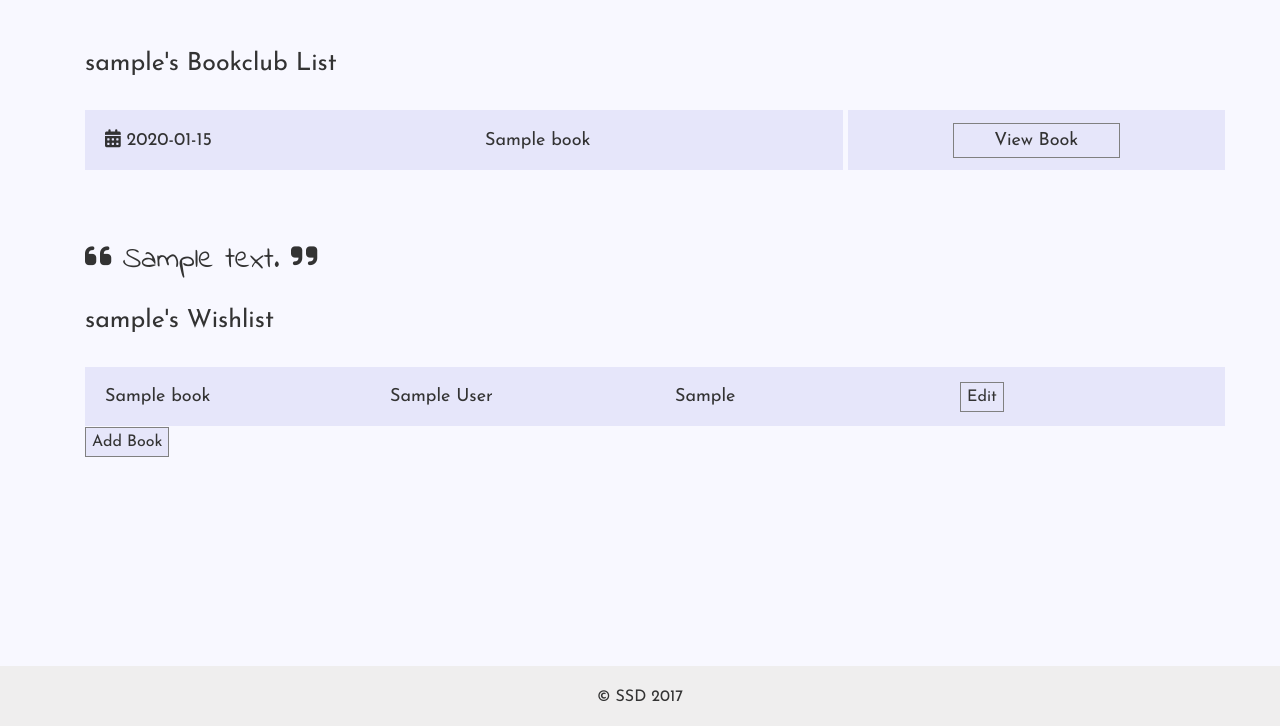
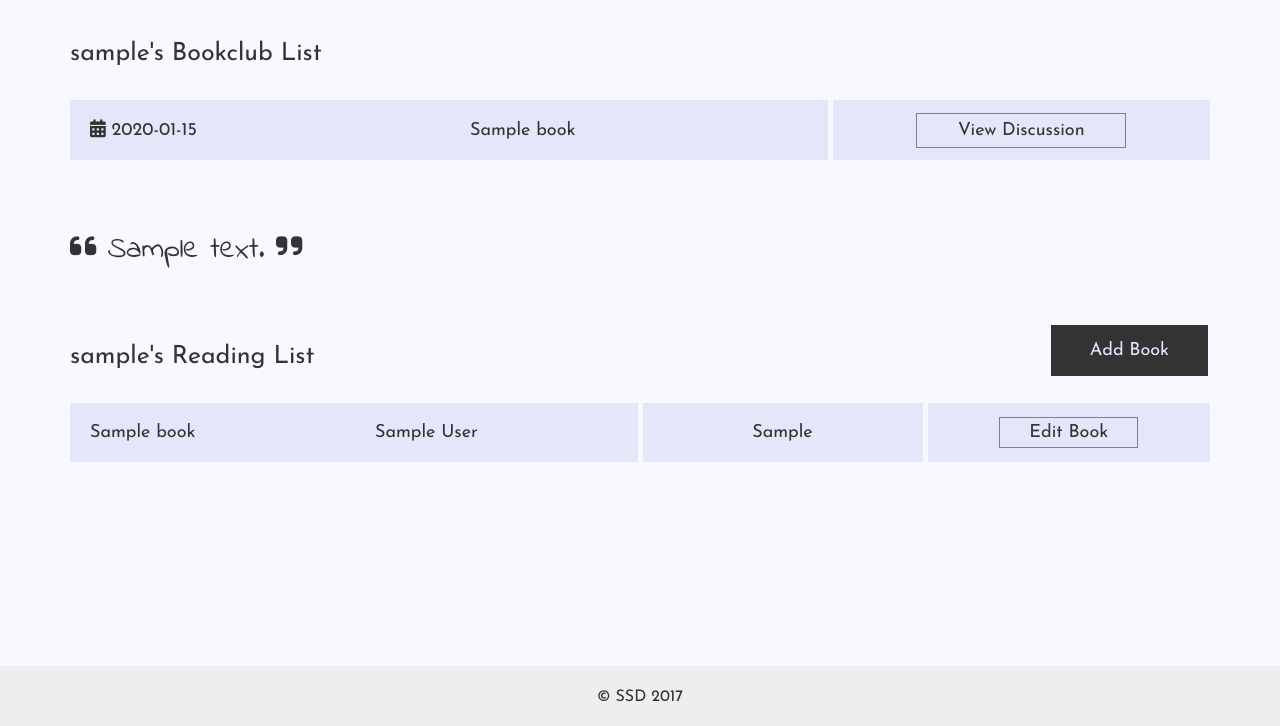
Before and after one commit to staplesad/flask_bookclub, a Flask app: page / in a window 1280 px wide. Shown: the part 74-800 px from the top of the page. Run offline with Flask 2, Linux system fonts and the light colour scheme; a user stored in the database is signed in; tables that the repository leaves empty hold one stand-in row (values such as "Sample post"); some libraries are stand-ins or nearby versions.

Commit message:
Starting to fix UI for wishlist

```diff
--- a/bookclub_app/static/css/custom.css
+++ b/bookclub_app/static/css/custom.css
@@ -135,6 +135,9 @@ a.button1:hover, a.button2:hover, input[type="submit"]:hover {
 	color: lavender;
 }
 
+.navbar-brand {
+    height: 58px;
+}
 
 
 table{
@@ -187,12 +190,12 @@ button, input, select, textarea {
 	background-color: lavender;
 }
 
-input#title, textarea#info, input#due_date {
+input#title, textarea#info, input#due_date, input#author {
 	width: 90%;
 }
 
 @media screen and (max-width: 768px) {
-	input#title, textarea#info, input#due_date, textarea#text, input[type="submit"] {
+	input#title, textarea#info, input#due_date, input#author, textarea#text, input[type="submit"] {
 		width: 100%;
 		}
 }
@@ -235,7 +238,7 @@ input#username, input#password {
 	.row#login {
     margin-left: 25%;
 }
+}
 input#username, input#password {
     width: 57%;
 }
-}
--- a/bookclub_app/templates/base.html
+++ b/bookclub_app/templates/base.html
@@ -37,13 +37,11 @@
     </div>
     </nav>
 	<section>
-	<div class= "container">
 				<p>{% with messages=get_flashed_messages() %}
 				{% if messages %}
 				{% for message in messages %}
 				{{message}}
 				{% endfor %}</p>
-	</div>
     <hr>
     {% endif %}
     {% endwith %}
--- a/bookclub_app/templates/index.html
+++ b/bookclub_app/templates/index.html
@@ -16,7 +16,7 @@
 				  <tr>
 					<td><a href='/book/{{book.title}}' style="color: #333;"><i class="fa fa-calendar" aria-hidden="true"></i>  {{book.due_date}}</a></td>
 					<td><a href='/book/{{book.title}}' style="color: #333;">{{book.title}}</a></td>
-					<td id="viewbook"><a href='/book/{{book.title}}' class='button1' style="padding: 2% 12%; font-size: 18px;"> View Book </a></td>
+					<td id="viewbook"><a href='/book/{{book.title}}' class='button1' style="padding: 2% 12%; font-size: 18px;"> View Discussion </a></td>
 				  </tr>
 				  {% endfor %}
 				</table>
@@ -25,23 +25,41 @@
 			<br>
 			<br>
       <h2 class='quote'><i class="fa fa-quote-left" aria-hidden="true"></i> {{quote}}  <i class="fa fa-quote-right" aria-hidden="true"></i></h2>
-    </div>
-    <div class="col-md-12">
-      <h1> {{user.nickname}}'s Wishlist</h1>
-      <br>
+	        <br>
+			<br>
+		</div>
+	</div>
+</div>
+  <div class="container">
+	<div class="row">
+		<div class="col-md-8">
+	       <h1> {{user.nickname}}'s Reading List</h1>
+		   <br>
+		</div>
+        <div class="col-md-4" id='leavebook'>
+		     <a href='/wishlist/new' style='float: right;' class='button2'>Add Book</a>
+			<br>
+        </div>
+	</div>
+</div>
+<div class="container">
+	<div class="row">
+		<div class="col-md-12">
       <table>
         {% for wbook in wbooks %}
         <tr>
           <td> {{wbook.title}}</td>
           <td> {{wbook.author}}</td>
-          <td> {{wbook.info}}</td>
-          <td><a href='/wishlist/{{wbook.title}}/edit' class='button1'>Edit</a></td>
+          <td id="viewbook"> {{wbook.info}}</td>
+          <td id="viewbook"><a href='/wishlist/{{wbook.title}}/edit' style="padding: 2% 12%; font-size: 18px;" class='button1'>Edit Book</a></td>
         </tr>
         {% endfor %}
       </table>
-			<a href='/wishlist/new' class='button1'>Add Book</a>
-    </div>
+	  <br>
+
+		</div>
 	</div>
 </div>
+<br>
 
 {% endblock %}
```
Also changed, not shown: bookclub_app/templates/add_book.html (+5 -3 lines), bookclub_app/templates/new_wishbook.html (+8 -1 lines), bookclub_app/static/js/custom.js (line endings or trailing spaces).
